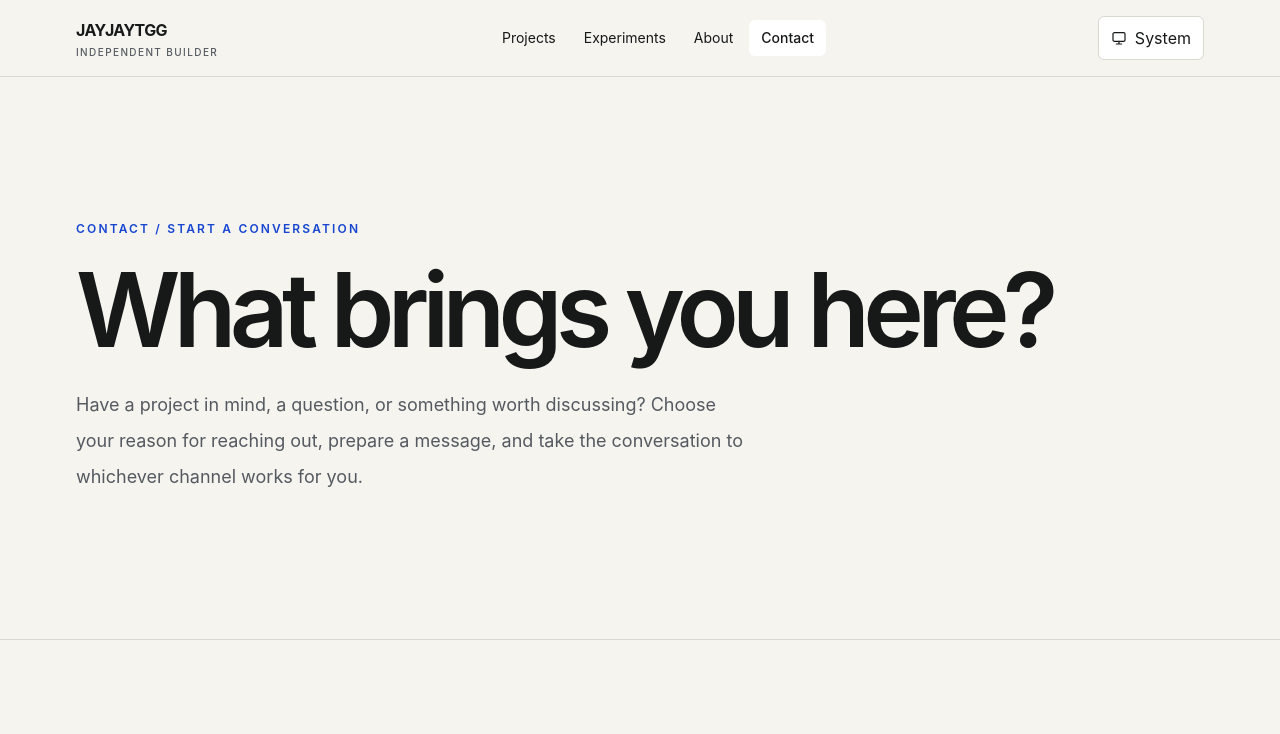
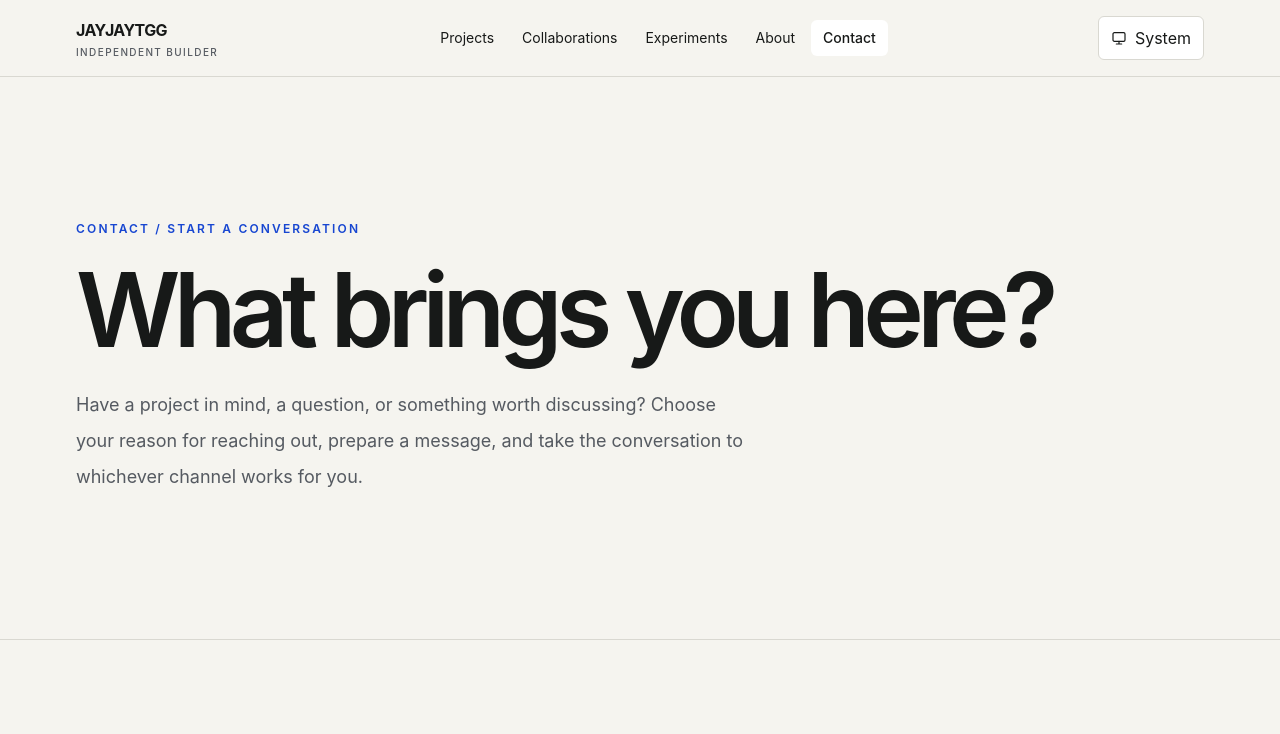
Before and after one commit to JJTGG/JAYJAYTGG, a Next.js app: page /contact in a window 1280 px wide. Shown: the top 734 px of the page. Built offline with nearby package versions, Linux system fonts and the light colour scheme.

Commit message:
feat: add collaborations to site navigation

```diff
--- a/components/Header.tsx
+++ b/components/Header.tsx
@@ -1,4 +1,3 @@
-
 "use client";
 
 import { useEffect, useState } from "react";
@@ -10,10 +9,17 @@ const THEME_STORAGE_KEY = "jayjaytgg-theme";
 
 const navigation = [
   { label: "Projects", href: "/work" },
+  { label: "Collaborations", href: "/collaborations" },
   { label: "Experiments", href: "/experiments" },
   { label: "About", href: "/about" },
   { label: "Contact", href: "/contact" }
 ];
+
+function isActiveRoute(pathname: string, href: string) {
+  if (pathname === href) return true;
+
+  return href !== "/" && pathname.startsWith(`${href}/`);
+}
 
 export default function Header() {
   const [open, setOpen] = useState(false);
@@ -60,6 +66,7 @@ export default function Header() {
             <span className="text-base font-bold tracking-[-0.04em]">
               JAYJAYTGG
             </span>
+
             <span className="mt-1 hidden text-[10px] font-medium uppercase tracking-[0.14em] text-[var(--muted)] sm:block">
               Independent builder
             </span>
@@ -70,7 +77,7 @@ export default function Header() {
             className="hidden items-center gap-1 md:flex"
           >
             {navigation.map((item) => {
-              const active = pathname === item.href;
+              const active = isActiveRoute(pathname, item.href);
 
               return (
                 <a
@@ -145,7 +152,7 @@ export default function Header() {
             className="border-t border-[var(--line)] py-3 md:hidden"
           >
             {navigation.map((item) => {
-              const active = pathname === item.href;
+              const active = isActiveRoute(pathname, item.href);
 
               return (
                 <a
```
